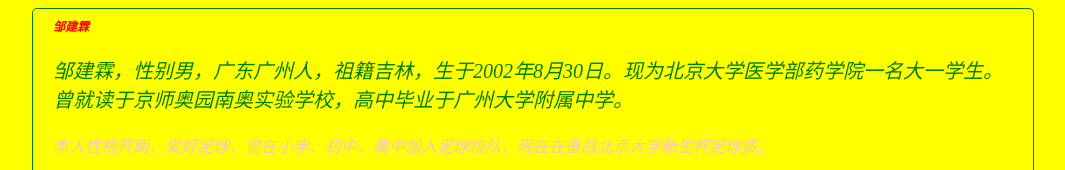
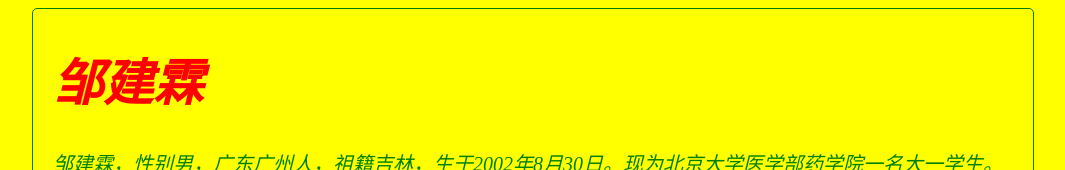
Before and after one commit to pkuzjl73/pkuzjl.github.io, a plain HTML site: page index.html in a window 1280 px wide. Shown: the top 170 px of the page, without its empty margins (107-1172 px from the left). Drawn offline with Linux system fonts and the light colour scheme.

Commit message:
Update index.css

```diff
--- a/index.css
+++ b/index.css
@@ -1,6 +1,6 @@
 h1{
   color:red;
-  font-size:12px;
+  font-size:50px;
 }
 body{
 background-color:yellow;
```
